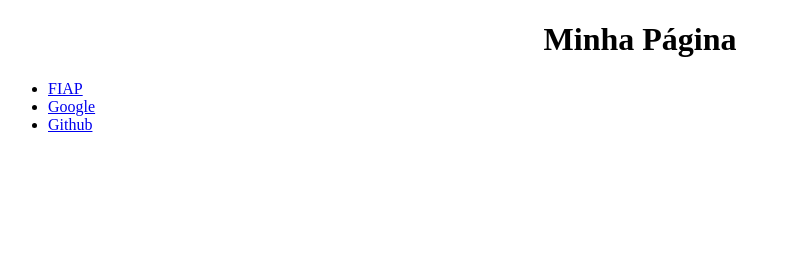
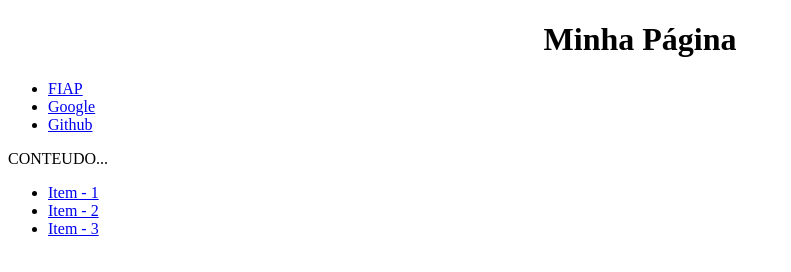
Before and after one commit to Andenik/1TDSPW, a plain HTML site: page index.html in a window 1280 px wide. Shown: the whole page, without its empty margins (0-791 px from the left). Drawn offline with Linux system fonts and the light colour scheme.

Commit message:
Aprendendo Emmet

```diff
--- a/index.html
+++ b/index.html
@@ -30,6 +30,20 @@
 					</ul>
 				</nav>
 			</header>
+			<section id="conteudo-principal">
+				<p> CONTEUDO...</p>
+			</section>
+			<footer class="rodape">
+
+				<nav>
+					<ul>
+						<li><a href="#">Item - 1</a></li>
+						<li><a href="#">Item - 2</a></li>
+						<li><a href="#">Item - 3</a></li>
+					</ul>
+				</nav>
+
+			</footer>
 		</div>
 
 	</body>
```
